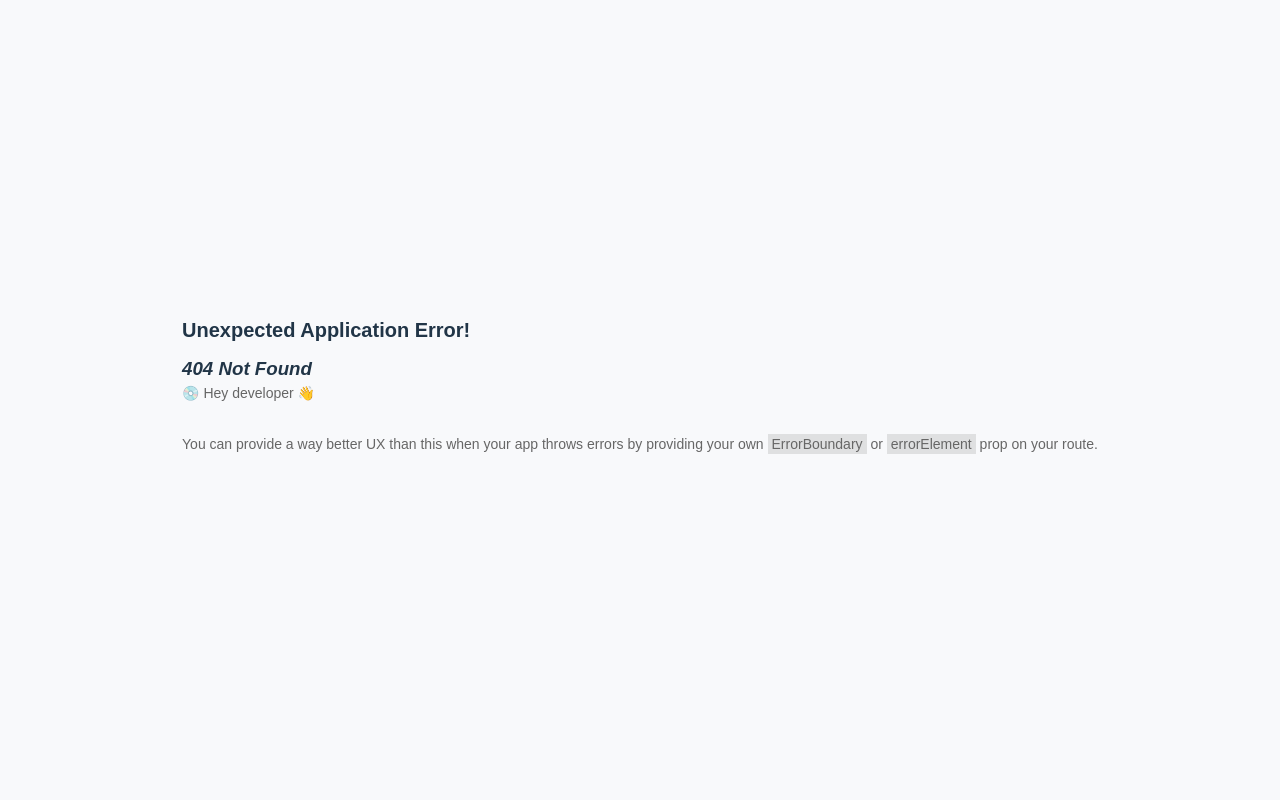
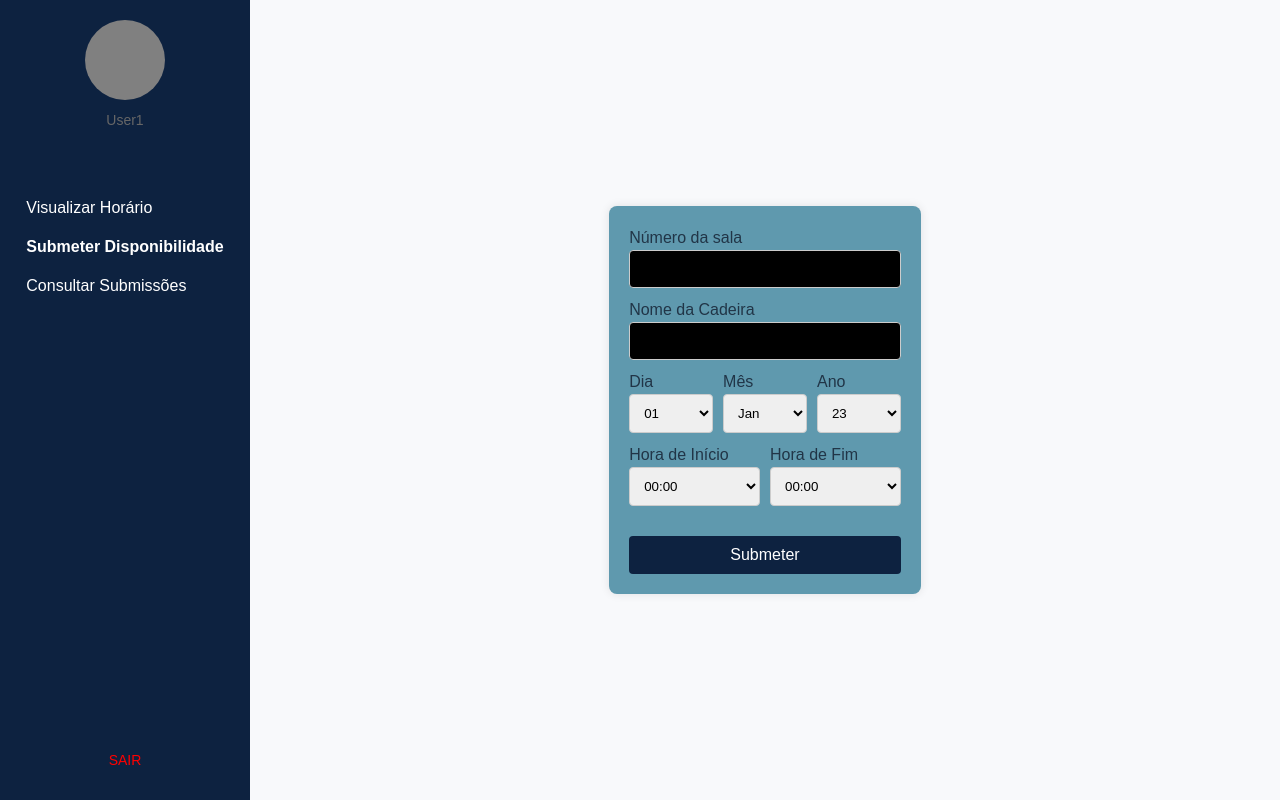
Before and after one commit to brunot37/p017, a React (Vite) app in the folder P017/frontend/: page /DocenteSubmeter in a window 1280 px wide. Before the commit this address had no page. Built offline with nearby package versions, Linux system fonts and the light colour scheme.

Commit message:
Update Docente2

```diff
--- /dev/null
+++ b/P017/frontend/src/views/DocenteSubmeter.css
@@ -0,0 +1,121 @@
+body {
+    margin: 0;
+    font-family: Arial, sans-serif;
+}
+
+.container {
+    display: flex;
+    height: 100vh;
+}
+
+.sidebar {
+    width: 250px;
+    background-color: #0d2240;
+    color: white;
+    display: flex;
+    flex-direction: column;
+    align-items: center;
+    padding: 20px;
+}
+
+.user-info {
+    text-align: center;
+    margin-bottom: 20px;
+}
+
+.user-avatar {
+    width: 80px;
+    height: 80px;
+    background-color: gray;
+    border-radius: 50%;
+    margin-bottom: 10px;
+}
+
+nav ul {
+    list-style: none;
+    padding: 0;
+}
+
+nav ul li {
+    margin: 15px 0;
+    cursor: pointer;
+}
+
+.active {
+    font-weight: bold;
+}
+
+.logout {
+    margin-top: auto;
+    background: none;
+    border: none;
+    color: red;
+    font-size: 14px;
+    cursor: pointer;
+}
+
+.content {
+    flex-grow: 1;
+    background-color: #f8f9fb;
+    padding: 20px;
+    display: flex;
+    justify-content: center;
+    align-items: center;
+}
+
+.availability-form {
+    background: #5F99AE;
+    padding: 20px;
+    border-radius: 8px;
+    box-shadow: 0 0 10px rgba(0, 0, 0, 0.1);
+    width: 80%;
+    max-width: none;
+    display: flex;
+    flex-direction: column;
+}
+
+.availability-form input, .availability-form select {
+    width: 100%;
+    padding: 10px;
+    margin-bottom: 10px;
+    border-radius: 4px;
+    border: 1px solid #ccc; /* Borda para os inputs */
+}
+
+.date-time-group {
+    display: flex;
+    justify-content: space-between;
+}
+
+.date-time-group div {
+    flex: 1;
+    margin-right: 10px;
+}
+
+.date-time-group div:last-child {
+    margin-right: 0;
+}
+
+.submit-button {
+    margin-top: 20px;
+    padding: 10px;
+    background-color: #0d2240;
+    color: white;
+    border: none;
+    border-radius: 4px;
+    cursor: pointer;
+}
+
+.submit-button:hover {
+    background-color: #092033;
+}
+
+/* Estilos para número de sala e nome da cadeira com fundo preto */
+.room-number, .course-name {
+    background-color: black; /* Cor preta igual aos campos de data e hora */
+    color: white;
+    border: 1px solid #ccc; /* Borda para manter consistência */
+    padding: 10px;
+    margin-bottom: 10px;
+    border-radius: 4px;
+}
--- /dev/null
+++ b/P017/frontend/src/views/DocenteSubmeter.jsx
@@ -0,0 +1,84 @@
+import React from "react";
+import { Link } from "react-router-dom";
+import "./DocenteSubmeter.css";
+
+const SubmeterDisponibilidade = () => {
+  return (
+    <div className="container">
+      <div className="sidebar">
+        <div className="user-info">
+          <div className="user-avatar"></div>
+          <p>User1</p>
+        </div>
+        <nav>
+          <ul>
+            <li>Visualizar Horário</li>
+            <li className="active">Submeter Disponibilidade</li>
+            <li>Consultar Submissões</li>
+          </ul>
+        </nav>
+        <button className="logout">SAIR</button>
+      </div>
+
+      <div className="content">
+        <form className="availability-form">
+          <label>Número da sala</label>
+          <input type="text" className="room-number" placeholder="" />
+
+          <label>Nome da Cadeira</label>
+          <input type="text" className="course-name" placeholder="" />
+
+          <div className="date-time-group">
+            <div>
+              <label>Dia</label>
+              <select>
+                {[...Array(31).keys()].map((day) => (
+                  <option key={day + 1}>{String(day + 1).padStart(2, "0")}</option>
+                ))}
+              </select>
+            </div>
+            <div>
+              <label>Mês</label>
+              <select>
+                {["Jan", "Fev", "Mar", "Abr", "Mai", "Jun", "Jul", "Ago", "Set", "Out", "Nov", "Dez"].map(
+                  (month, index) => (
+                    <option key={index}>{month}</option>
+                  )
+                )}
+              </select>
+            </div>
+            <div>
+              <label>Ano</label>
+              <select>
+                <option>23</option>
+              </select>
+            </div>
+          </div>
+
+          <div className="date-time-group">
+            <div>
+              <label>Hora de Início</label>
+              <select>
+                {[...Array(24).keys()].map((hour) => (
+                  <option key={hour}>{`${String(hour).padStart(2, "0")}:00`}</option>
+                ))}
+              </select>
+            </div>
+            <div>
+              <label>Hora de Fim</label>
+              <select>
+                {[...Array(24).keys()].map((hour) => (
+                  <option key={hour}>{`${String(hour).padStart(2, "0")}:00`}</option>
+                ))}
+              </select>
+            </div>
+          </div>
+
+          <button type="submit" className="submit-button">Submeter</button>
+        </form>
+      </div>
+    </div>
+  );
+};
+
+export default SubmeterDisponibilidade;
```
Also changed, not shown: P017/frontend/src/main.jsx (+6 -1 lines).
